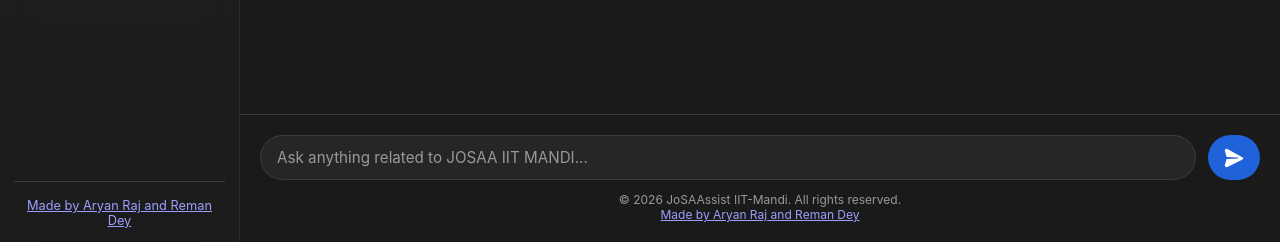
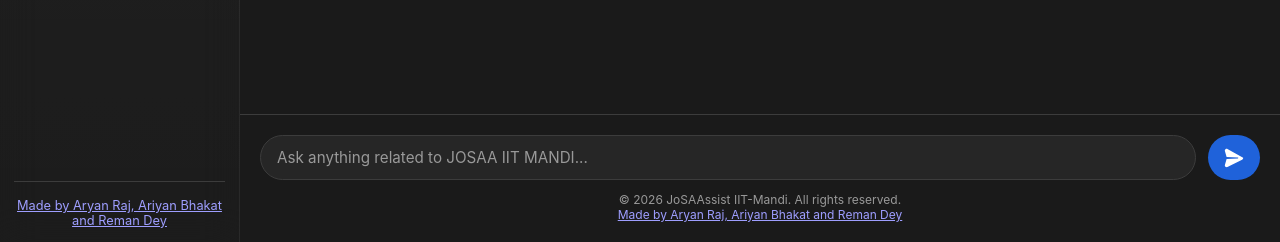
Before and after one commit to RemanDey/chatbot-josaa-iitmandi, a Flask app: page / in a window 1280 px wide. Shown: the part 558-800 px from the top of the page. Run offline with Flask 3, Linux system fonts and the light colour scheme; some libraries are stand-ins or nearby versions.

Commit message:
Update index.html

```diff
--- a/templates/index.html
+++ b/templates/index.html
@@ -85,7 +85,7 @@
             </div>
 
             <div class="sidebar-bottom">
-                <p class="footer-text"><a href="/about">Made by Aryan Raj and Reman Dey</a></p>
+                <p class="footer-text"><a href="/about">Made by Aryan Raj, Ariyan Bhakat and Reman Dey</a></p>
             </div>
         </aside>
 
@@ -105,7 +105,7 @@
                         </svg>
                     </button>
                 </form>
-                <p class="footer-disclaimer">© 2026 JoSAAssist IIT-Mandi. All rights reserved.<br><a href="/about">Made by Aryan Raj and Reman Dey</a></p>
+                <p class="footer-disclaimer">© 2026 JoSAAssist IIT-Mandi. All rights reserved.<br><a href="/about">Made by Aryan Raj, Ariyan Bhakat and Reman Dey</a></p>
             </div>
         </main>
     </div>
```
